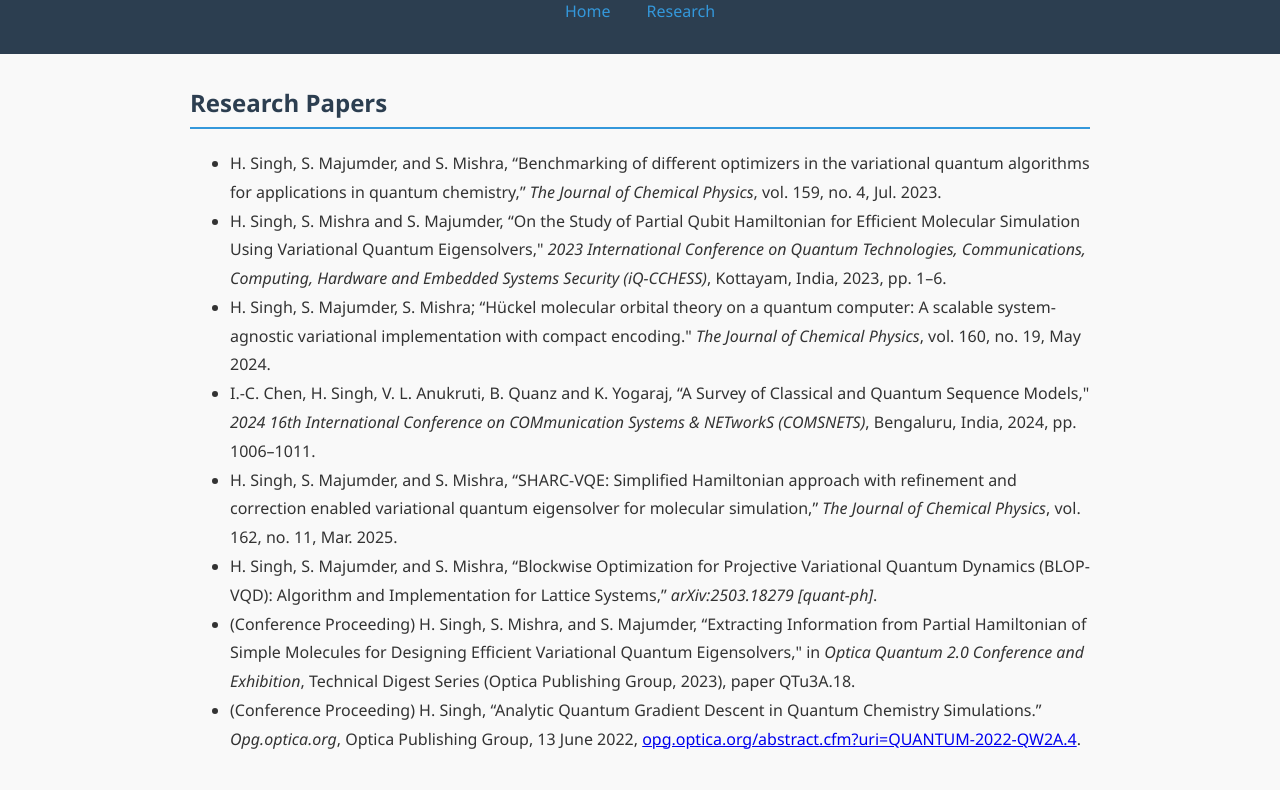
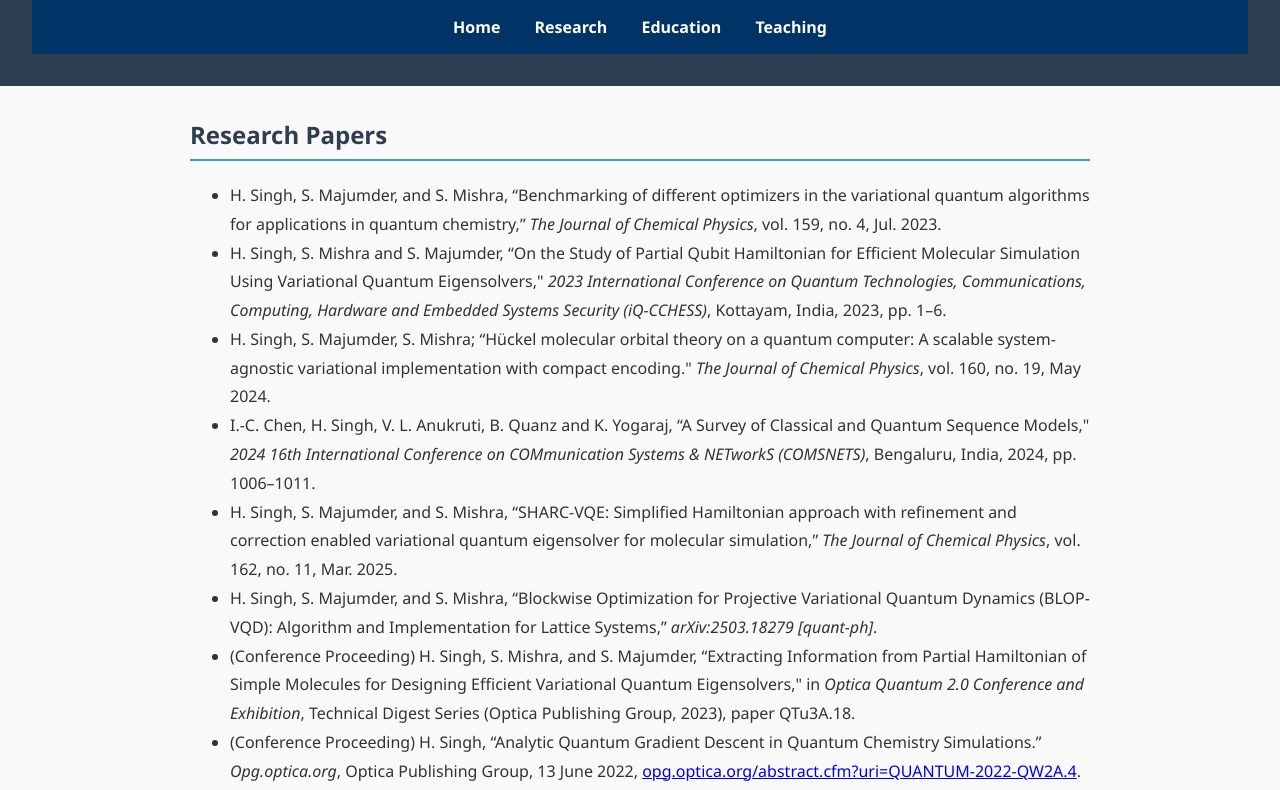
Before and after one commit to harsh-deeps/harsh-deeps.github.io, a plain HTML site: page research.html in a window 1280 px wide. Shown: the part 103-893 px from the top of the page. Drawn offline with Linux system fonts and the light colour scheme.

Commit message:
Update research.html

```diff
--- a/research.html
+++ b/research.html
@@ -80,10 +80,12 @@
 
   <header>
     <h1>Research & Experience</h1>
-    <nav>
-      <a href="index.html">Home</a>
-      <a href="research.html">Research</a>
-    </nav>
+  <nav style="background-color: #003366; padding: 1rem; text-align: center;">
+  <a href="index.html" style="color: white; margin: 0 15px; text-decoration: none; font-weight: bold;">Home</a>
+  <a href="research.html" style="color: white; margin: 0 15px; text-decoration: none; font-weight: bold;">Research</a>
+  <a href="education.html" style="color: white; margin: 0 15px; text-decoration: none; font-weight: bold;">Education</a>
+  <a href="teaching.html" style="color: white; margin: 0 15px; text-decoration: none; font-weight: bold;">Teaching</a>
+</nav>
   </header>
 
   <main>
```
